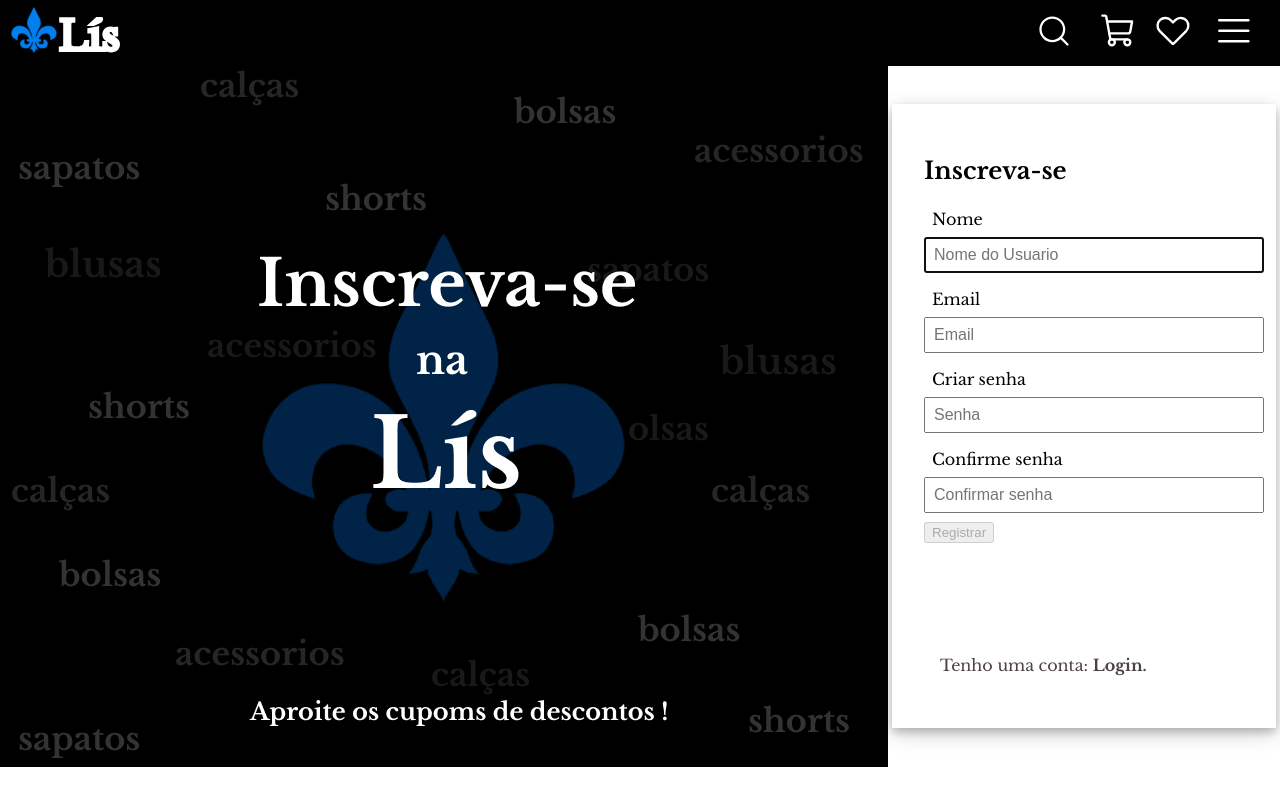
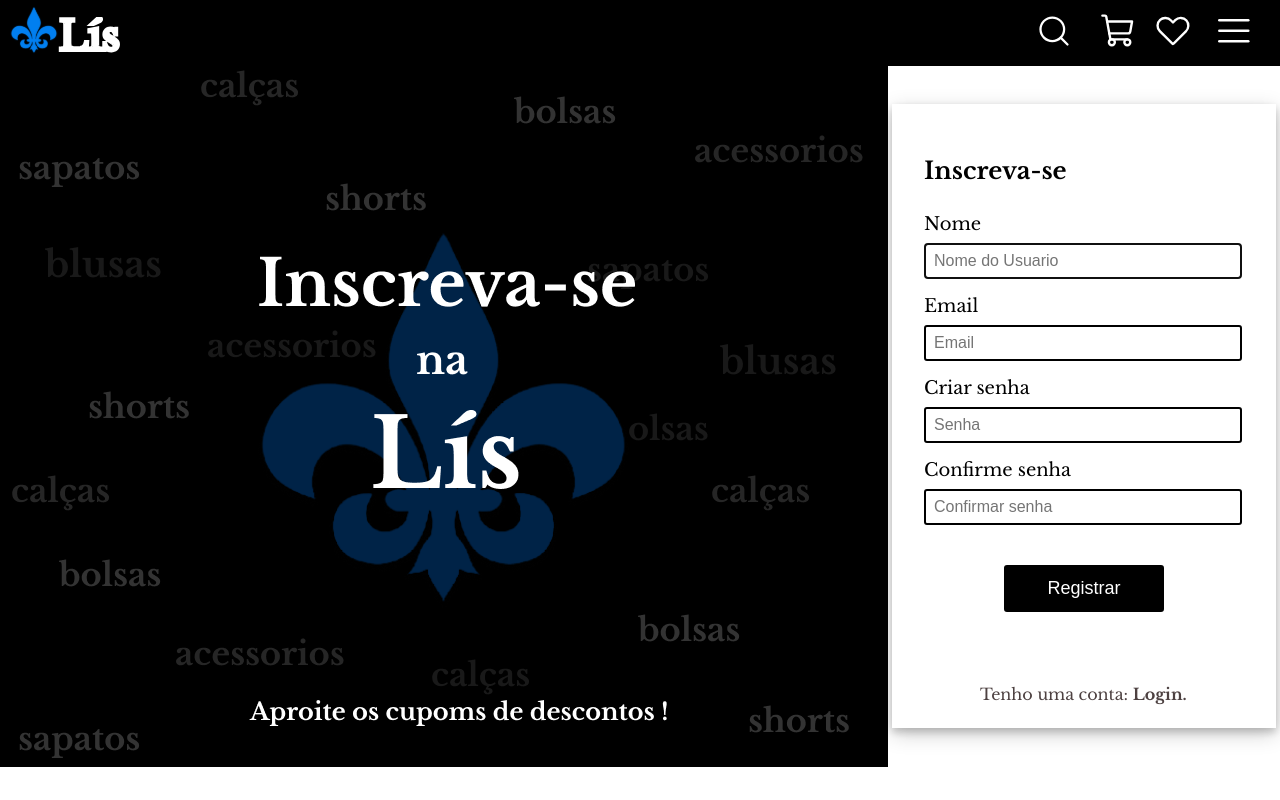
Before and after one commit to BRxBS/Ecommerce, a React (Vite) app in the folder app/: page /Register in a window 1280 px wide. Built offline with nearby package versions, Linux system fonts and the light colour scheme.

Commit message:
registerCss

```diff
--- a/app/src/screens/Register/styles.scss
+++ b/app/src/screens/Register/styles.scss
@@ -5,11 +5,46 @@
 }
 .form_register{
     display: block;
+    overflow: hidden;
+    align-items: center;
     height: 35rem;
     width: 20rem;
     margin: auto;
     padding: 2rem;
     box-shadow: 0 4px 8px 0 rgba(0, 0, 0, 0.2), 0 6px 20px 0 rgba(0, 0, 0, 0.19);
+
+    .attention_messege{
+        display: flex;
+        font-size: small;
+        color: black;
+        margin: 0.25rem;
+
+        .info{
+
+        margin-top: 0.15rem;
+        margin-left: 0.15rem;
+        margin-right: 0.15rem;
+
+        }
+
+    }
+
+    .attention_messege_pass{
+
+        font-size: small;
+        color: black;
+        margin: 0.25rem;
+
+        .info{
+         padding-top: 1px;
+        margin-top: 0px;
+        margin-left: 0.15rem;
+        margin-right: 5px;
+        margin-bottom: 0;
+
+        }
+
+    }
 
 
     .hidden{
@@ -19,20 +54,57 @@
 
         display: flex;
         align-items: center;
-        margin: 0.25rem;
-        padding: 0.25rem;
-        font-size: medium;
+        margin-top: 0.50rem;
+        margin-bottom: 0.50rem;
+        padding-top: 0.50rem;
+        font-size: large;
+
         .circles{
+            background-color: antiquewhite;
             margin: 0.25rem;
             margin-top: 0.50rem;
         }
     }
 
     input{
+        align-items: center;
         font-size: medium;
         height: 1rem;
-        width: 100%;
+        width: 93%;
         padding: 0.50rem;
-        margin-bottom: 0.50rem;
+        border: 2px solid black;
+        border-radius: 3px;
+
     }
+
+
+  button{
+    position: relative;
+    top: 2.50rem;
+    left: 5rem;
+    width: 10rem;
+    padding: 0.50rem;
+    color: white;
+    background-color: black;
+    border: 5px solid black;
+    border-radius: 3px;
+    font-size: large;
+  }
+
+
+
+.register{
+    display: flex;
+    position: relative;
+    top: 6rem;
+    left: 3.50rem;
+  .link{
+    text-decoration: none;
+    color: rgb(77, 65, 65);
+    &:hover{
+        text-decoration: underline;
+    }
+  }
+
 }
+}
```
